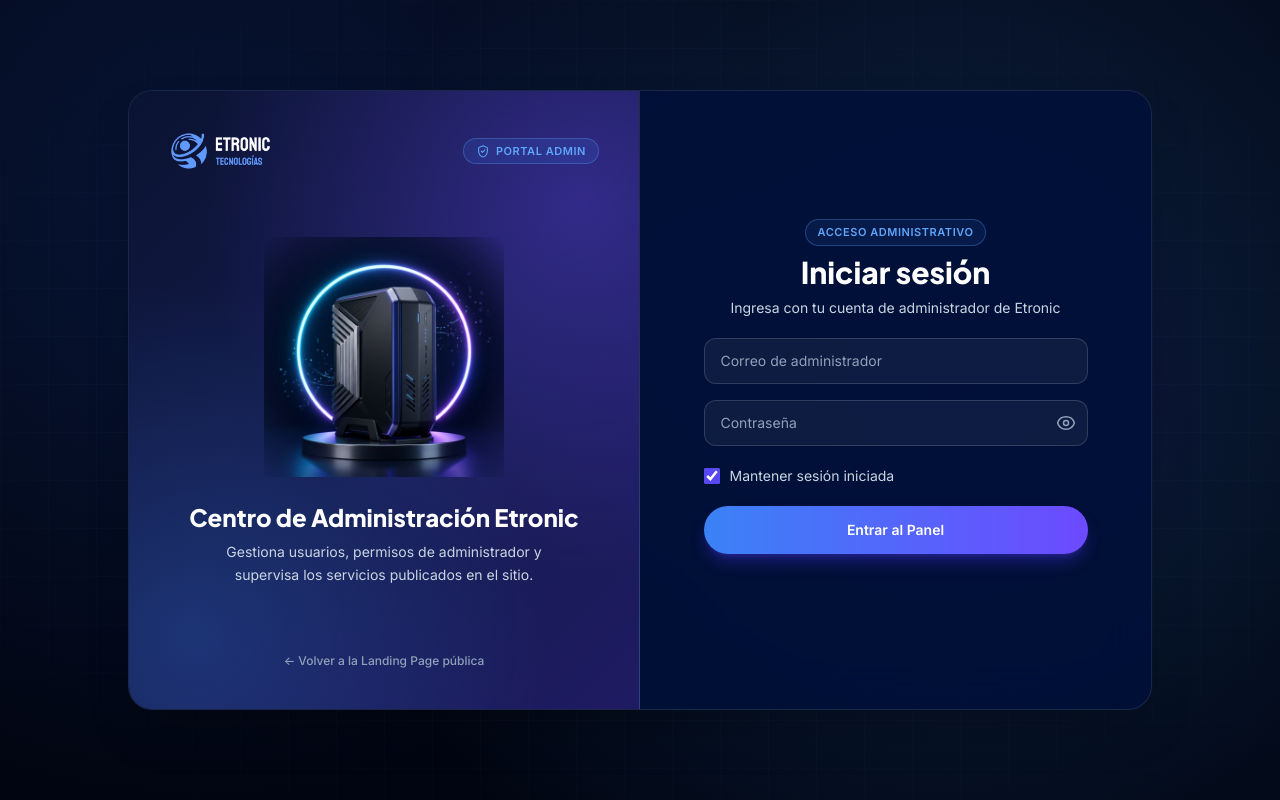
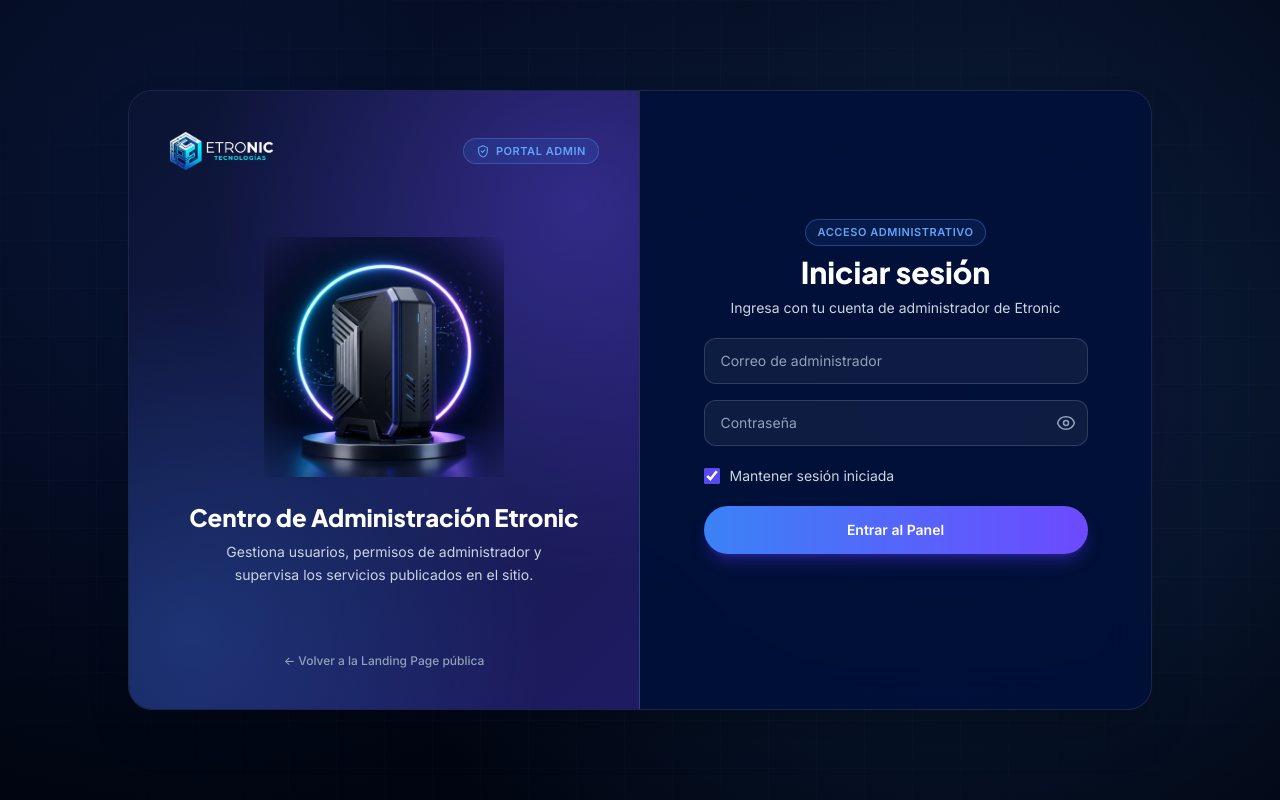
Before and after one commit to proyectospublicweb-eng/frontend_etronic, a React (Vite) app: page /login in a window 1280 px wide. Built offline with nearby package versions, Linux system fonts and the light colour scheme; no server answers.

Commit message:
feat(brand): use exact Etronic logo across admin, planner and auth

```diff
--- a/src/components/AuthLayout.jsx
+++ b/src/components/AuthLayout.jsx
@@ -1,5 +1,6 @@
 import { Link } from "react-router-dom";
 import { IconShieldCheck } from "./LandingIcons.jsx";
+import EtronicLogo from "./EtronicLogo.jsx";
 
 function AuthLayout({ children }) {
   return (
@@ -11,11 +12,7 @@ function AuthLayout({ children }) {
         <div className="crescendo-navy-banner relative hidden w-1/2 flex-col justify-between overflow-hidden border-r border-white/10 p-10 lg:flex">
           <div className="flex items-center justify-between">
             <Link to="/" className="inline-flex items-center">
-              <img
-                src="/images/logo-etronic-dark.png"
-                alt="ETRONIC"
-                className="h-10 w-auto object-contain"
-              />
+              <EtronicLogo className="h-10 w-auto" />
             </Link>
 
             <span className="inline-flex items-center gap-1.5 rounded-full border border-[#60a5fa]/30 bg-[#3b82f6]/15 px-3 py-1 text-[11px] font-semibold uppercase tracking-wider text-[#60a5fa]">
@@ -52,11 +49,7 @@ function AuthLayout({ children }) {
         <div className="flex w-full flex-col items-center justify-center px-5 py-8 sm:p-10 lg:w-1/2 lg:p-12">
           <div className="mb-6 lg:hidden">
             <Link to="/">
-              <img
-                src="/images/logo-etronic-dark.png"
-                alt="ETRONIC"
-                className="h-10 w-auto object-contain"
-              />
+              <EtronicLogo className="h-10 w-auto" />
             </Link>
           </div>
           {children}
--- /dev/null
+++ b/src/components/EtronicLogo.jsx
@@ -0,0 +1,11 @@
+function EtronicLogo({ className = "h-10 w-auto" }) {
+  return (
+    <img
+      src="/images/logo-etronic-exact.png"
+      alt="ETRONIC"
+      className={`${className} object-contain`}
+    />
+  );
+}
+
+export default EtronicLogo;
--- a/src/pages/AdminDashboardPage.jsx
+++ b/src/pages/AdminDashboardPage.jsx
@@ -12,6 +12,7 @@ import {
 } from "../api/admin.js";
 import ControlSoportePanel from "../components/ControlSoportePanel.jsx";
 import PlanificadorAdminPanel from "../components/PlanificadorAdminPanel.jsx";
+import EtronicLogo from "../components/EtronicLogo.jsx";
 import {
   CardWaveDecor,
   IconArrowRight,
@@ -245,11 +246,7 @@ function AdminDashboardPage() {
         {/* Cabecera fija del Panel Izquierdo */}
         <div className="relative z-10 flex h-16 shrink-0 items-center justify-between border-b border-white/[0.08] px-5 sm:h-20 sm:px-6">
           <div className="flex items-center gap-2.5">
-            <img
-              src="/images/logo-etronic-dark.png"
-              alt="ETRONIC"
-              className="h-8 w-auto object-contain sm:h-9"
-            />
+            <EtronicLogo className="h-8 w-auto sm:h-9" />
             <span className="crescendo-btn-gradient rounded-full px-2.5 py-0.5 text-[10px] font-bold uppercase tracking-wider text-white shadow-md shadow-indigo-600/30">
               Admin
             </span>
--- a/src/pages/PlannerPage.jsx
+++ b/src/pages/PlannerPage.jsx
@@ -3,6 +3,7 @@ import { Link, useNavigate } from "react-router-dom";
 import ChatWidget from "../components/ChatWidget.jsx";
 import { IconFacebook, IconInstagram, IconRss, IconTwitterX } from "../components/LandingIcons.jsx";
 import ProjectPlannerSection from "../components/ProjectPlannerSection.jsx";
+import EtronicLogo from "../components/EtronicLogo.jsx";
 
 const CURRENT_YEAR = new Date().getFullYear();
 
@@ -26,11 +27,7 @@ function PlannerPage() {
 
         <div className="mx-auto flex h-16 max-w-6xl items-center justify-between gap-3 px-4 sm:h-20 sm:px-6">
           <Link to="/" className="flex shrink-0 items-center py-2">
-            <img
-              src="/images/logo-etronic-dark.png"
-              alt="ETRONIC"
-              className="h-9 w-auto object-contain sm:h-11"
-            />
+            <EtronicLogo className="h-9 w-auto sm:h-11" />
           </Link>
 
           <Link
@@ -61,11 +58,7 @@ function PlannerPage() {
               aria-label="Acceso administrativo Etronic"
               className="inline-flex shrink-0 transition duration-200 hover:opacity-85"
             >
-              <img
-                src="/images/logo-etronic-dark.png"
-                alt="ETRONIC"
-                className="h-8 w-auto object-contain"
-              />
+              <EtronicLogo className="h-8 w-auto" />
             </a>
             <p id="footer-info" className="text-center text-xs sm:text-left sm:text-sm">
               © {CURRENT_YEAR} <span className="font-semibold text-slate-200">ETRONIC</span> |
```
Also changed, not shown: public/images/logo-etronic-exact.jpg (added), public/images/logo-etronic-exact.png (added).
